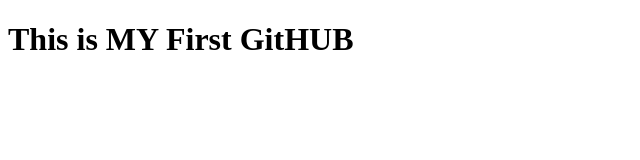
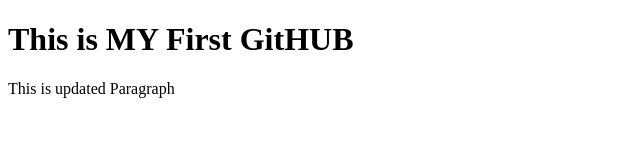
Before and after one commit to rasel2k21/My-First-Git, a plain HTML site: page index.html in a window 1280 px wide. Shown: the whole page, without its empty margins (0-640 px from the left). Drawn offline with Linux system fonts and the light colour scheme.

Commit message:
updated index

```diff
--- a/index.html
+++ b/index.html
@@ -7,5 +7,6 @@
 </head>
 <body>
     <h1>This is MY First GitHUB</h1>
+    <p>This is updated Paragraph</p>
 </body>
 </html>
```
